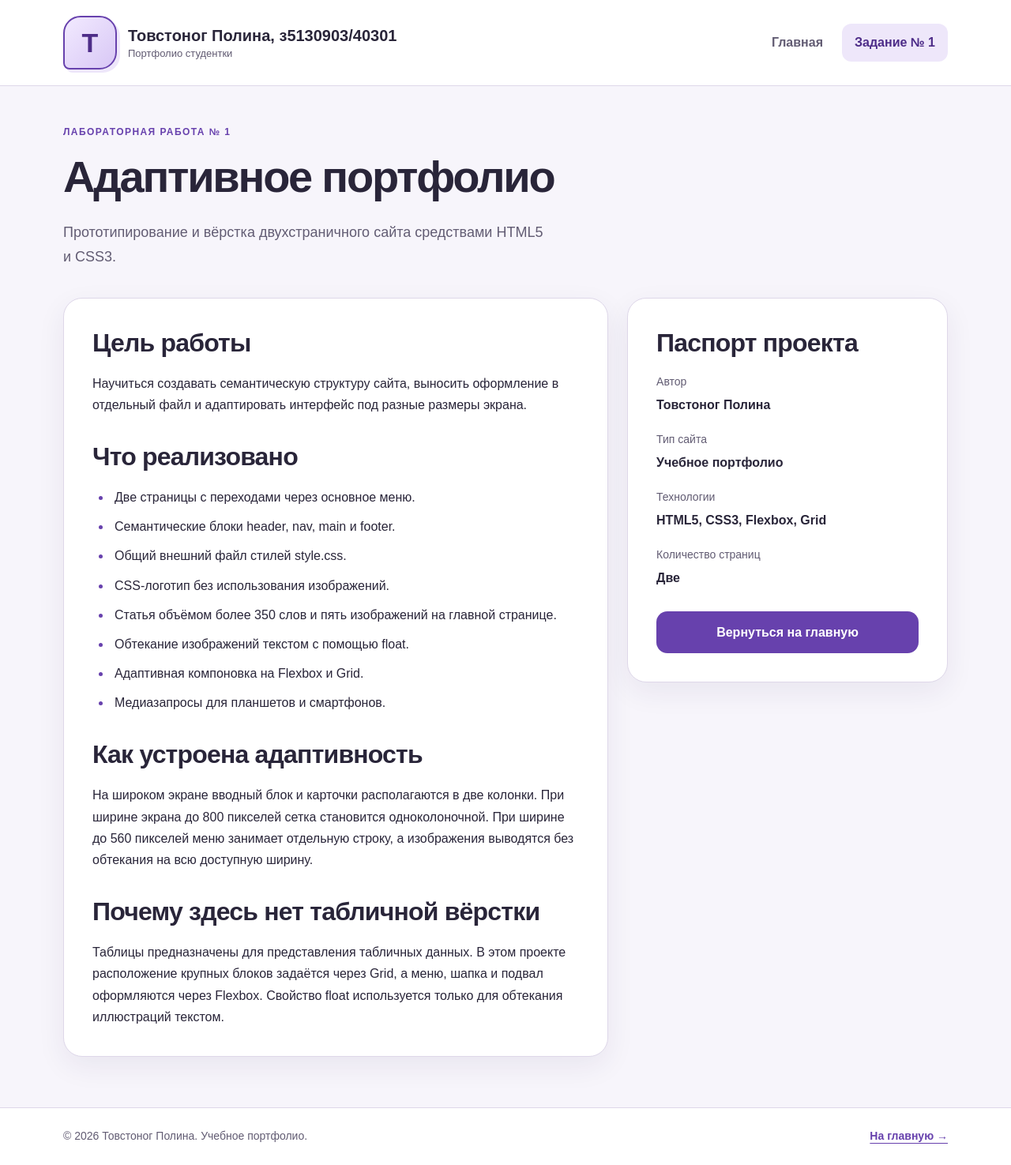
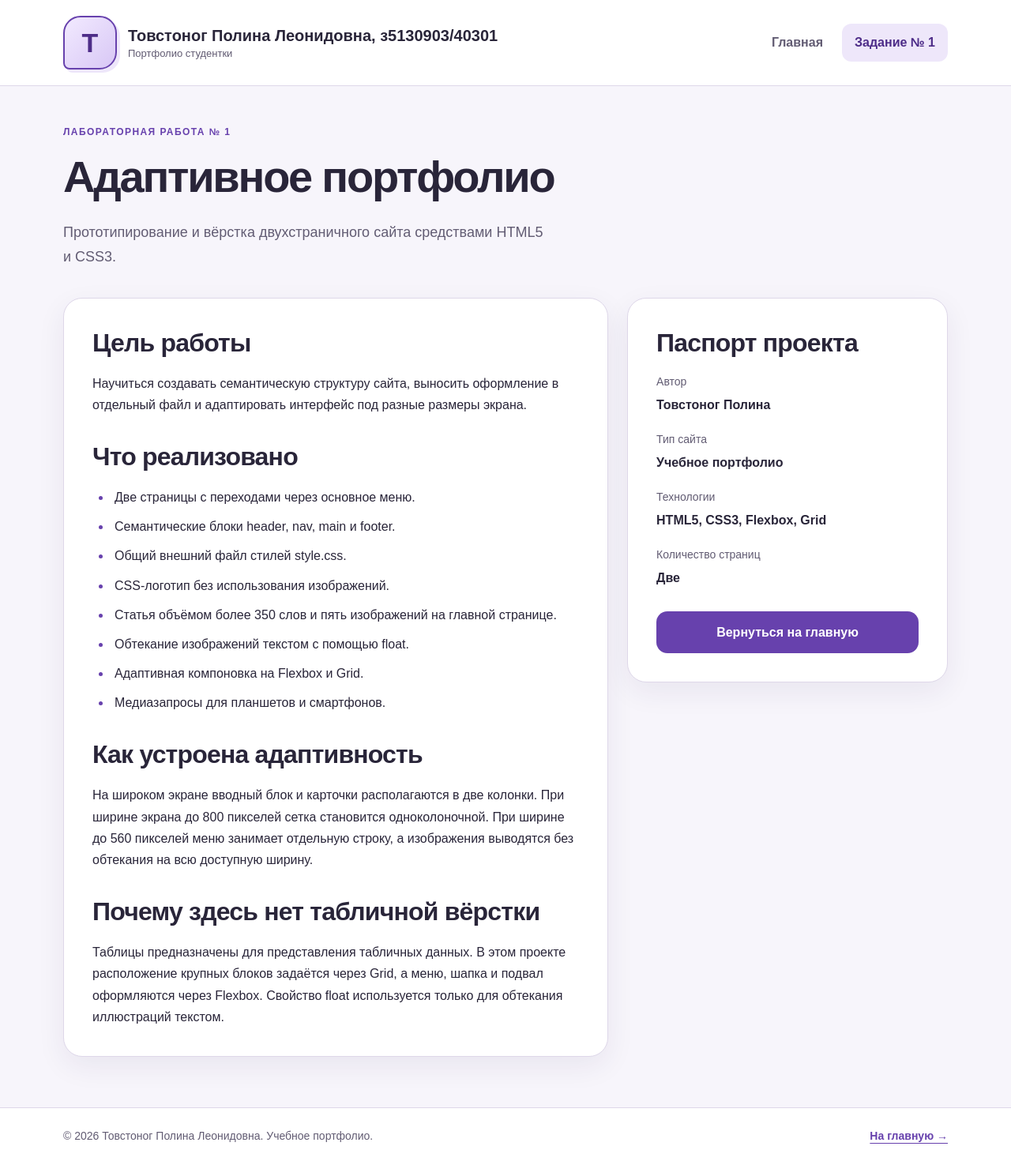
Before and after one commit to PolinaTovstonog/Lab1_Tovstonog, a plain HTML site: page task1.html in a window 1280 px wide. Shown: the whole page at 79% size. Drawn offline with Linux system fonts and the light colour scheme.

Commit message:
Update task1.html

```diff
--- a/task1.html
+++ b/task1.html
@@ -13,7 +13,7 @@
         <div class="container header-inner"> <!-- Размещаем содержимое шапки в общем ограничивающем контейнере. -->
             <a class="brand" href="index.html" aria-label="Портфолио Полины — главная страница"> <!-- Добавляем переход на главную через логотип и название. -->
                 <span class="logo" aria-hidden="true">Т</span> <!-- Используем тот же CSS-логотип без картинок. -->
-                <span class="brand-text">Товстоног Полина, з5130903/40301<span class="brand-caption">Портфолио студентки</span></span> <!-- Выводим название портфолио и его подпись. -->
+                <span class="brand-text">Товстоног Полина Леонидовна, з5130903/40301<span class="brand-caption">Портфолио студентки</span></span> <!-- Выводим название портфолио и его подпись. -->
             </a> <!-- Завершаем ссылку бренда. -->
             <nav class="site-nav" aria-label="Основная навигация"> <!-- Создаём семантическое меню сайта. -->
                 <ul class="nav-list"> <!-- Объединяем ссылки навигации в список. -->
@@ -67,7 +67,7 @@
     </main> <!-- Завершаем основное содержимое. -->
     <footer class="site-footer"> <!-- Открываем подвал второй страницы. -->
         <div class="container footer-inner"> <!-- Используем тот же контейнер и компоновку, что на главной. -->
-            <p>© 2026 Товстоног Полина. Учебное портфолио.</p> <!-- Выводим подпись автора. -->
+            <p>© 2026 Товстоног Полина Леонидовна. Учебное портфолио.</p> <!-- Выводим подпись автора. -->
             <a href="index.html">На главную →</a> <!-- Добавляем дополнительный переход к главной странице. -->
         </div> <!-- Закрываем внутренний контейнер подвала. -->
     </footer> <!-- Завершаем подвал. -->
```
